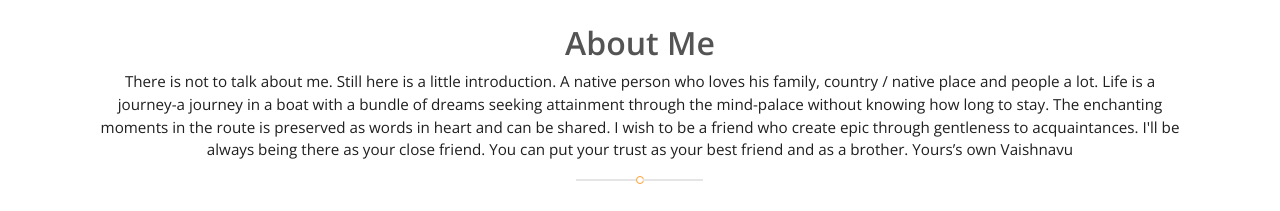
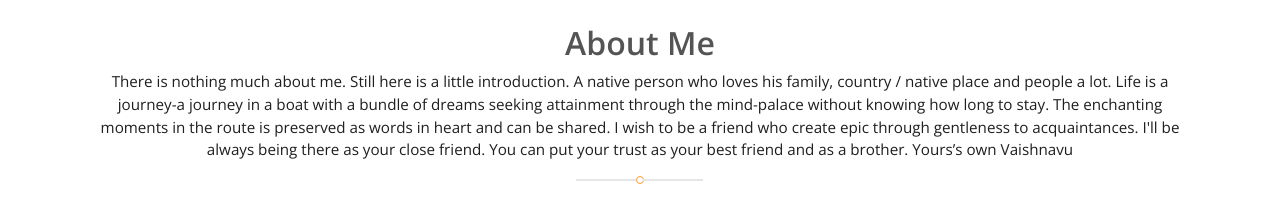
Before and after one commit to Vaishnavup/Vaishnavu, a plain HTML site: page index.html in a window 1280 px wide. Shown: the part 718-929 px from the top of the page. Drawn offline with nearby package versions, Linux system fonts and the light colour scheme.

Commit message:
Update index.html

```diff
--- a/index.html
+++ b/index.html
@@ -85,7 +85,7 @@
            <div class="container">
                <div class="session-title row">
                     <h2>About Me</h2>
-                    <p>There is not to talk about me. Still here is a little introduction. A native person who loves his family, country / native place and people a lot. Life is a journey-a journey in a boat with a bundle of dreams seeking attainment through the mind-palace without knowing how long to stay. The enchanting moments in the route is preserved as words in heart and can be shared. I wish to be a friend who create epic through gentleness to acquaintances. I'll be always being there as your close friend. You can put your trust as your best friend and as a brother. Yours’s own Vaishnavu</p>
+                    <p>There is nothing much about me. Still here is a little introduction. A native person who loves his family, country / native place and people a lot. Life is a journey-a journey in a boat with a bundle of dreams seeking attainment through the mind-palace without knowing how long to stay. The enchanting moments in the route is preserved as words in heart and can be shared. I wish to be a friend who create epic through gentleness to acquaintances. I'll be always being there as your close friend. You can put your trust as your best friend and as a brother. Yours’s own Vaishnavu</p>
                     <div class="heading-line"></div>
                 </div>
                 <div class="about-row row">
```
